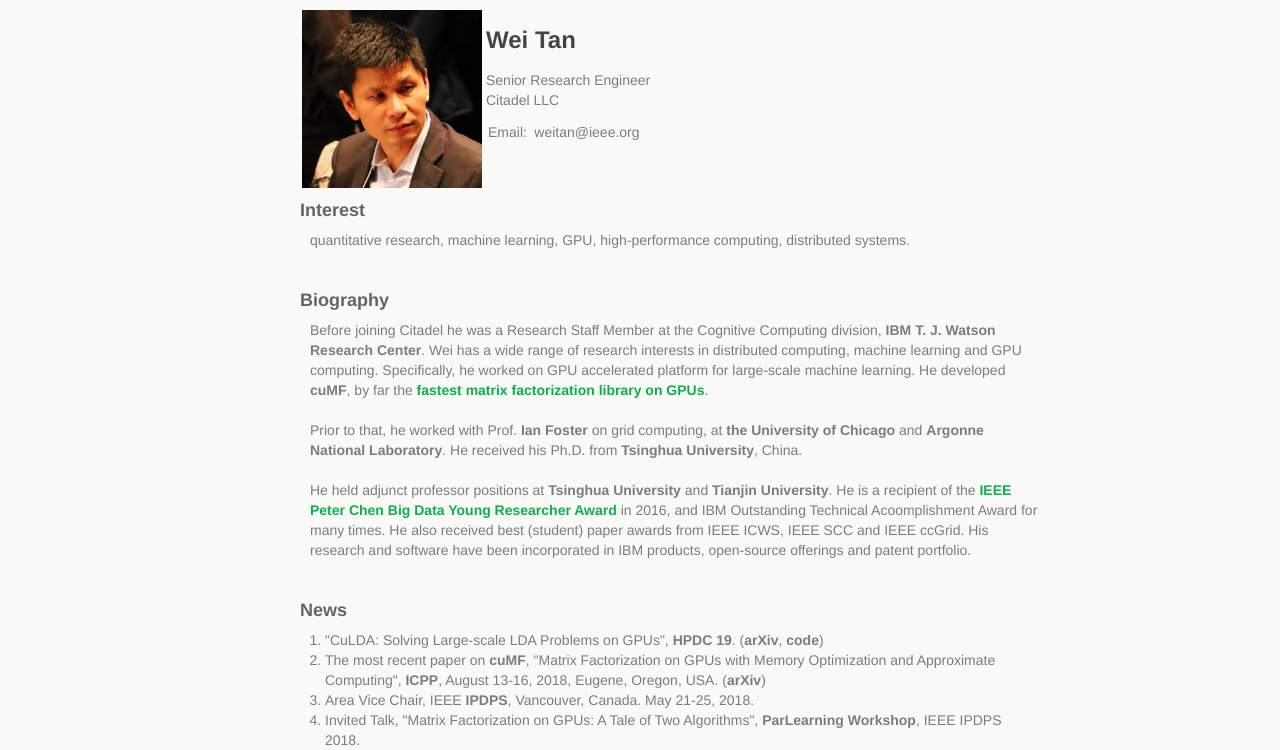
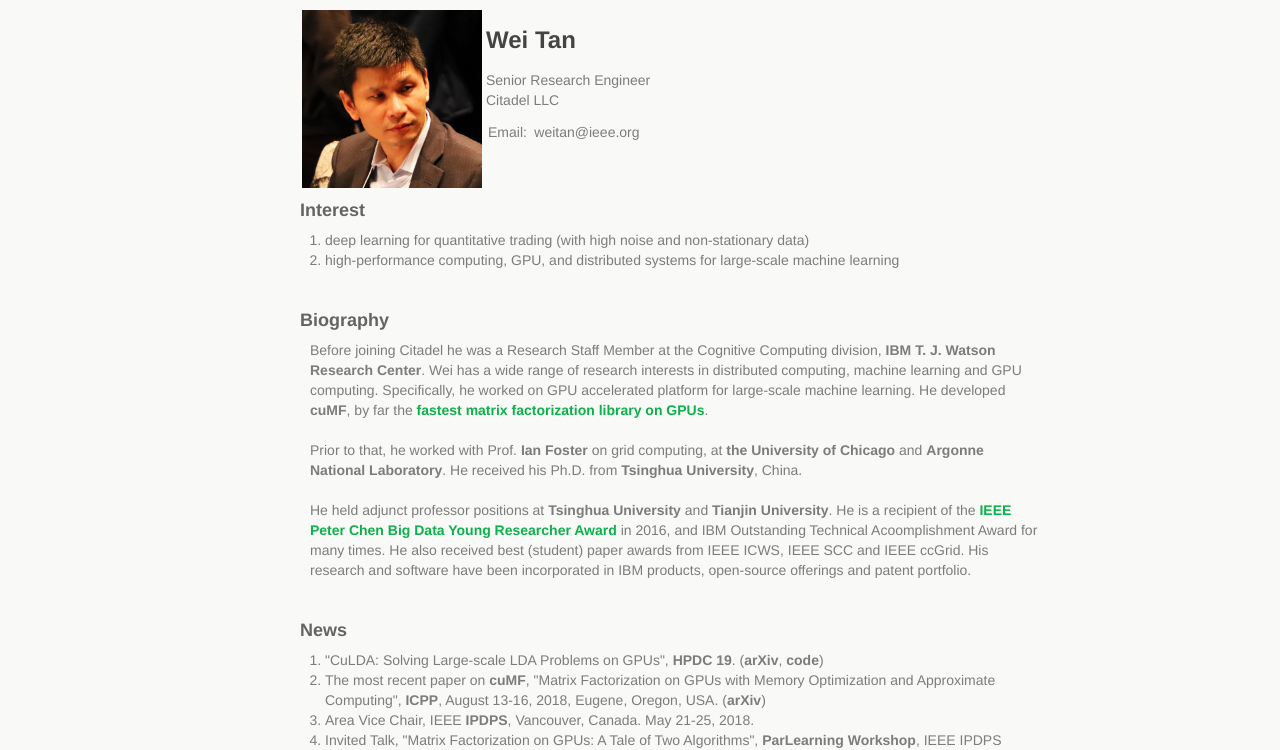
Before and after one commit to wei-tan/wei-tan.github.io, a plain HTML site: page index.html in a window 1280 px wide. Shown: the part 57-807 px from the top of the page. Drawn offline with nearby package versions, Linux system fonts and the light colour scheme.

Commit message:
20191229

```diff
--- a/index.html
+++ b/index.html
@@ -80,7 +80,12 @@
                         Interest
                     </h4>
                     <p class="contentItem">
-                        quantitative research, machine learning, GPU, high-performance computing, distributed systems.
+                        <ol type="1">
+                            <li>deep learning for quantitative trading (with high noise and non-stationary data)
+                            </li>
+                            <li>high-performance computing, GPU, and distributed systems for large-scale machine learning
+                            </li>
+                        </ol>
                     </p>
                     <br />
                     <h4 id="biography">
@@ -243,7 +248,7 @@
                     <!-- Others -->
                     <div class="contentItem">
                         <!-- Footnote -->
-                        Last updated in Sept, 2019.<br />
+                        Last updated in Dec, 2019.<br />
 
                     </div>
                 </div>
```
